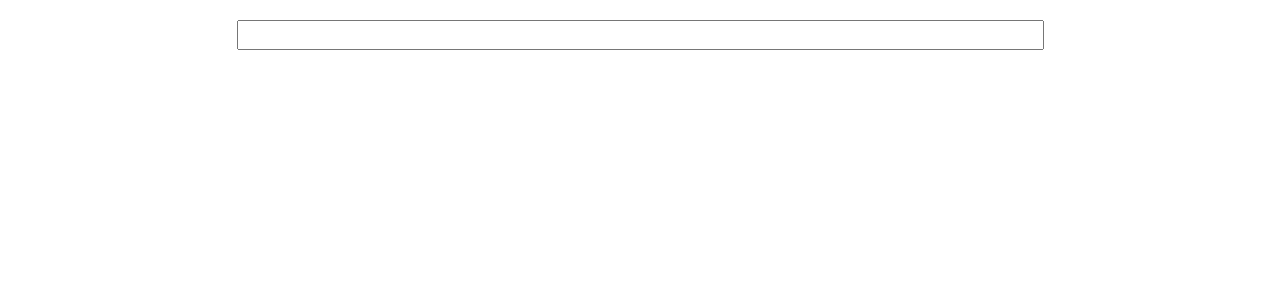
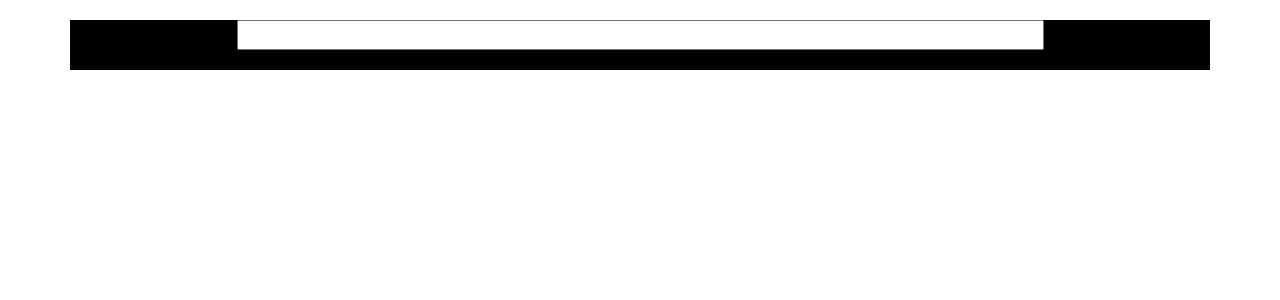
Before and after one commit to dime999/Simple-YouTube-in-Vue.js, a Vue app in the folder video-browser/: page / in a window 1280 px wide. Shown: the top 300 px of the page. Built offline with nearby package versions, Linux system fonts and the light colour scheme.

Commit message:
Adding styling

```diff
--- a/video-browser/src/components/VideoList.vue
+++ b/video-browser/src/components/VideoList.vue
@@ -25,4 +25,7 @@ export default {
 </script>
 
 <style>
+div{
+    background-color: black;
+}
 </style>
```
